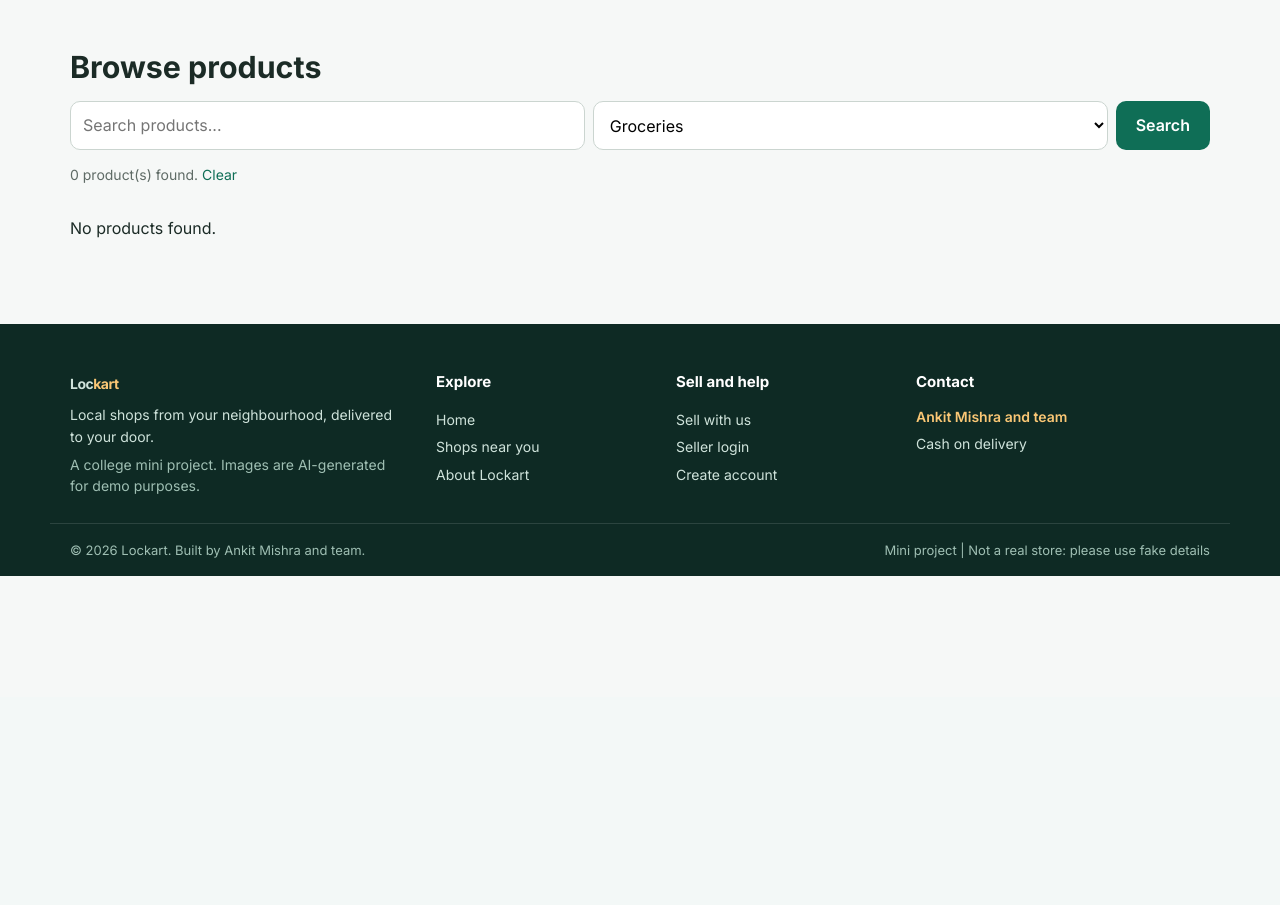
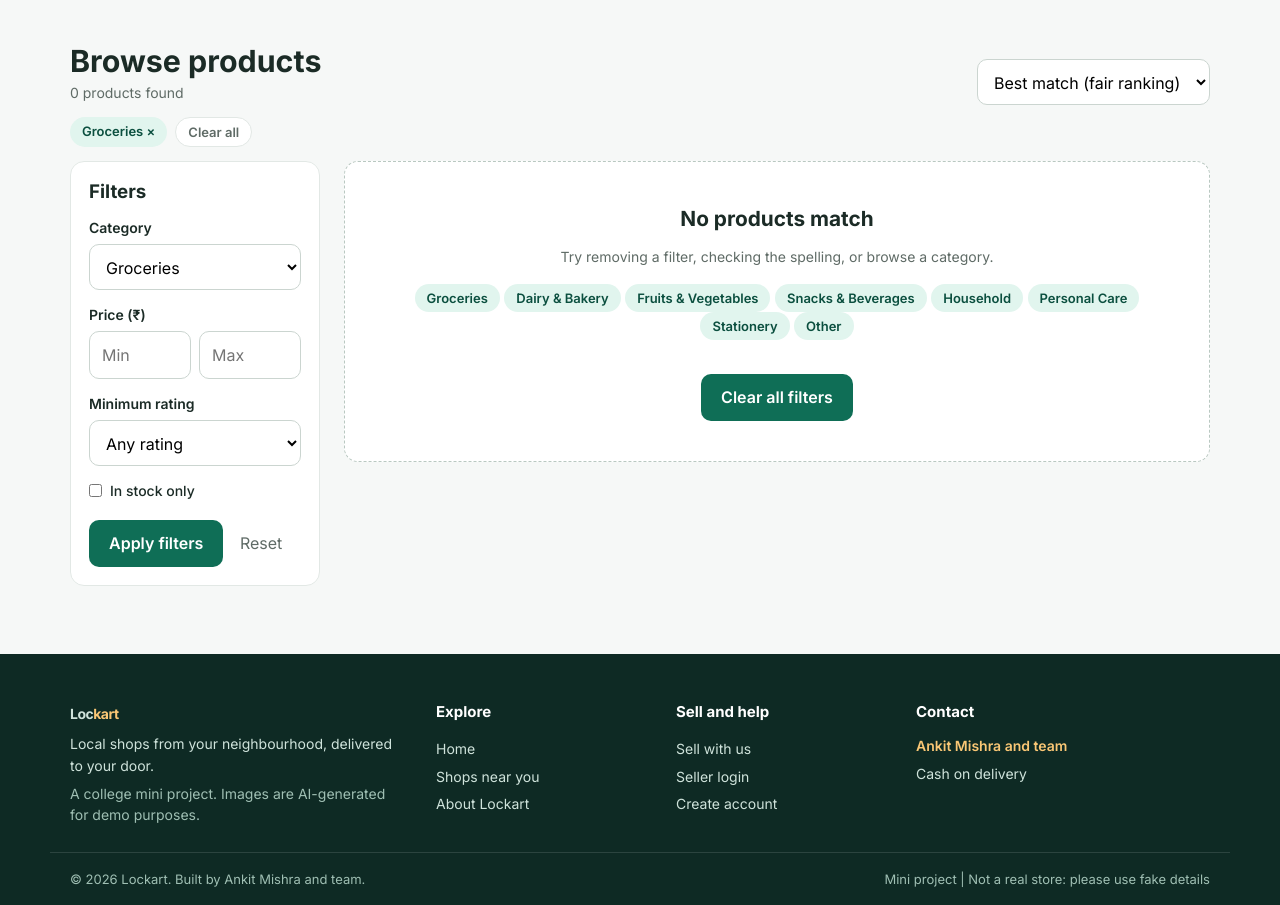
Before and after one commit to AnkitMishra-7018/lockart, a Flask app: page /search?category=Groceries in a window 1280 px wide. Shown: the part 103-1008 px from the top of the page. Before the commit the page ends 679 px from the top, so only its background shows below. Run offline with Flask 3, Linux system fonts and the light colour scheme; data that the repository does not hold is empty.

Commit message:
Search and listing page

```diff
--- a/app.py
+++ b/app.py
@@ -111,62 +111,97 @@ def home():
                            categories=CATEGORY_TILES)
 
 
+PER_PAGE = 12
+SORT_OPTIONS = [("best", "Best match (fair ranking)"), ("price_asc", "Price: low to high"),
+                ("price_desc", "Price: high to low"), ("newest", "Newest"), ("rating", "Top rated")]
+
+
 @app.route("/search")
 def search():
     q = request.args.get("q", "").strip()
-    selected_category = request.args.get("category", "").strip()
-
-    # Build the WHERE part step by step, depending on what the visitor typed
-    conditions = ["p.is_active = 1", "s.status = 'approved'"]
-    params = []
+    category = request.args.get("category", "").strip()
+    category = category if category in CATEGORIES else ""
+    sort = request.args.get("sort", "best")
+    in_stock = request.args.get("in_stock") == "1"
+
+    def number(name):
+        try:
+            return float(request.args.get(name, ""))
+        except ValueError:
+            return None
+
+    min_price, max_price, min_rating = number("min_price"), number("max_price"), number("min_rating")
+    try:
+        page = max(1, int(request.args.get("page", "1")))
+    except ValueError:
+        page = 1
+
+    conditions, params = [], []
     if q:
-        conditions.append("p.product_name LIKE %s")
-        params.append("%" + q + "%")
-    if selected_category in CATEGORIES:
+        conditions.append("(p.product_name LIKE %s OR s.shop_name LIKE %s)")
+        params += ["%" + q + "%", "%" + q + "%"]
+    if category:
         conditions.append("p.category = %s")
-        params.append(selected_category)
-
-    sql = (
-        "SELECT p.product_id, p.product_name, p.category, p.price, p.stock_quantity, "
-        "s.shop_name, "
-        "(SELECT image_path FROM product_images WHERE product_id = p.product_id LIMIT 1), "
-        "(SELECT ROUND(AVG(rating), 1) FROM product_reviews WHERE product_id = p.product_id), "
-        "(SELECT COUNT(*) FROM product_reviews WHERE product_id = p.product_id), "
-        "s.seller_id "
-        "FROM products p JOIN sellers s ON s.seller_id = p.seller_id "
-        "WHERE " + " AND ".join(conditions) + " "
-        "ORDER BY p.created_at DESC"
-    )
+        params.append(category)
+    if min_price is not None:
+        conditions.append("p.price >= %s")
+        params.append(min_price)
+    if max_price is not None:
+        conditions.append("p.price <= %s")
+        params.append(max_price)
+    if in_stock:
+        conditions.append("p.stock_quantity > 0")
+    sql = (PRODUCT_SELECT.replace("AND p.stock_quantity > 0 ", "")
+           + "".join(" AND " + c for c in conditions) + " ORDER BY p.created_at DESC LIMIT 500")
 
     conn = get_connection()
     cursor = conn.cursor()
     cursor.execute(sql, params)
     products = cursor.fetchall()
-
-    # ----- FVRS: rank the sellers for THIS visitor -----
     customer_lat = customer_lon = None
     if "customer_id" in session:
         cursor.execute("SELECT latitude, longitude FROM customers WHERE customer_id = %s",
                        (session["customer_id"],))
-        location = cursor.fetchone()
-        if location and location[0] is not None and location[1] is not None:
-            customer_lat, customer_lon = float(location[0]), float(location[1])
-    ranking = rank_sellers_for_customer(cursor, customer_lat, customer_lon)
-    scores = {r["seller_id"]: r for r in ranking}
-
-    cursor.close()
-    conn.close()
-
-    # Sort: in-stock products first, then by the seller's final FVRS score (highest first).
-    # Python's sort is stable, so equal scores keep the 'newest first' order from SQL.
-    products = sorted(
-        products,
-        key=lambda p: (p[4] <= 0, -scores.get(p[9], {}).get("final_score", 0)),
-    )
-
-    return render_template("search.html", products=products, q=q,
-                           selected_category=selected_category, categories=CATEGORIES,
-                           scores=scores, show_scores=SHOW_FVRS_ON_CARDS)
+        loc = cursor.fetchone()
+        if loc and loc[0] is not None and loc[1] is not None:
+            customer_lat, customer_lon = float(loc[0]), float(loc[1])
+    scores = {r["seller_id"]: r for r in rank_sellers_for_customer(cursor, customer_lat, customer_lon)}
+    cursor.close()
+    conn.close()
+
+    if min_rating is not None:
+        products = [p for p in products if p[7] is not None and p[7] >= min_rating]
+    if sort == "price_asc":
+        products.sort(key=lambda p: p[3])
+    elif sort == "price_desc":
+        products.sort(key=lambda p: -p[3])
+    elif sort == "rating":
+        products.sort(key=lambda p: (-(float(p[7]) if p[7] is not None else 0), -p[8]))
+    elif sort != "newest":
+        sort = "best"            # fair ranking: in stock first, then the shop's FVRS score
+        products.sort(key=lambda p: (p[4] <= 0, -scores.get(p[9], {}).get("final_score", 0)))
+
+    total = len(products)
+    pages = max(1, -(-total // PER_PAGE))
+    page = min(page, pages)
+    items = products[(page - 1) * PER_PAGE: page * PER_PAGE]
+
+    raw = {"q": q, "category": category, "min_price": request.args.get("min_price", "").strip(),
+           "max_price": request.args.get("max_price", "").strip(),
+           "min_rating": request.args.get("min_rating", "").strip(),
+           "in_stock": "1" if in_stock else "", "sort": sort if sort != "best" else ""}
+    args = {k: v for k, v in raw.items() if v}
+    labels = {"q": '"' + q + '"', "category": category, "min_price": "From Rs " + raw["min_price"],
+              "max_price": "Up to Rs " + raw["max_price"], "min_rating": raw["min_rating"] + " stars and up",
+              "in_stock": "In stock only"}
+    chips = [(labels[k], url_for("search", **{x: y for x, y in args.items() if x != k}))
+             for k in labels if k in args]
+    page_links = [(n, url_for("search", **args, page=n)) for n in range(1, pages + 1)]
+
+    return render_template("search.html", products=items, total=total, q=q, args=args, chips=chips,
+                           categories=CATEGORIES, sort=sort if sort else "best", sort_options=SORT_OPTIONS,
+                           page=page, pages=pages, page_links=page_links, scores=scores,
+                           show_scores=SHOW_FVRS_ON_CARDS)
 
 
 @app.route("/shops")
--- a/static/js/main.js
+++ b/static/js/main.js
@@ -33,3 +33,8 @@
   h.addEventListener("mouseleave", reset);
   go(0);
 })();
+(function () {
+  var b = document.getElementById("fbtn"), f = document.getElementById("filters");
+  if (b && f) { b.addEventListener("click", function () { f.classList.toggle("open"); });
+    document.addEventListener("click", function (e) { if (f.classList.contains("open") && !f.contains(e.target) && e.target !== b) f.classList.remove("open"); }); }
+})();
--- a/static/style.css
+++ b/static/style.css
@@ -112,3 +112,23 @@ nav.links{display:none;width:100%;order:4}nav.links.open{display:flex;flex-direc
 .cta{display:flex;justify-content:space-between;align-items:center;gap:16px;flex-wrap:wrap;background:var(--g);color:#fff;border-radius:var(--r);padding:28px 32px;margin-top:36px}
 .cta h2{margin:0}.cta p{margin:4px 0 0;color:#D4EEE5}.cta .btn{background:var(--a);color:#3a2300;margin:0}
 @media(max-width:700px){.hero{height:420px}.slide{align-items:flex-end}.slide-text{width:100%;padding:22px}.bar{grid-template-columns:1fr}}
+.toolbar{display:flex;justify-content:space-between;align-items:flex-end;gap:12px;flex-wrap:wrap;margin-bottom:12px}
+.tools{display:flex;gap:10px;align-items:center}.tools select{margin:0;width:auto;min-width:200px}.tools .small{display:none}
+.chips{display:flex;flex-wrap:wrap;gap:8px;margin-bottom:14px}
+.chip{display:inline-block;background:var(--gl);color:var(--g2);border-radius:16px;padding:4px 12px;font-size:13px;font-weight:600;transition:background .2s}
+.chip:hover{background:#c9ebdf;text-decoration:none}.chip.clear{background:#fff;border:1px solid var(--bd);color:var(--mu)}
+.shop-layout{display:grid;grid-template-columns:250px 1fr;gap:24px;align-items:start}
+.filters{background:#fff;border:1px solid var(--bd);border-radius:var(--r);padding:18px;position:sticky;top:84px}
+.filters h3{margin:0 0 4px}.filters select,.filters input[type=number]{margin-top:5px}.pr{display:flex;gap:8px}.pr input{margin:5px 0 0}
+label.chk{display:flex;gap:8px;align-items:center;font-weight:500}label.chk input{width:auto;margin:0}
+.imgwrap{position:relative}.badges{position:absolute;top:8px;left:8px;display:flex;flex-direction:column;gap:5px;align-items:flex-start}
+.bdg{font-size:11px;font-weight:700;padding:2px 8px;border-radius:8px;color:#fff;background:var(--g)}
+.bdg.new{background:#7a4a00}.bdg.low{background:#B7791F}.bdg.top{background:#5b21b6}.bdg.out{background:#6b7280}
+.prow{display:flex;justify-content:space-between;align-items:center;margin-top:4px}
+.pager{display:flex;justify-content:center;gap:6px;margin:28px 0;flex-wrap:wrap}
+.pager a{padding:7px 13px;border:1px solid var(--bd);border-radius:9px;background:#fff;color:var(--tx);font-weight:600}
+.pager a.on{background:var(--g);color:#fff;border-color:var(--g)}.pager a:hover{text-decoration:none;border-color:var(--g)}
+.empty{background:#fff;border:1px dashed #b9c8c1;border-radius:var(--r);padding:40px;text-align:center}
+@media(max-width:860px){.shop-layout{grid-template-columns:1fr}.tools .small{display:block;margin:0}
+.filters{position:fixed;top:0;left:0;bottom:0;width:290px;max-width:85%;z-index:150;border-radius:0;overflow:auto;transform:translateX(-105%);transition:transform .3s}
+.filters.open{transform:none;box-shadow:0 0 0 100vmax rgba(0,0,0,.45)}}
--- a/templates/_macros.html
+++ b/templates/_macros.html
@@ -1,13 +1,19 @@
 {% macro product_card(p, scores, show_scores) %}
 {% set sc = scores.get(p[9]) %}
 <a class="card" href="/product/{{ p[0] }}">
-  {% if p[6] %}<img src="{{ url_for('static', filename=p[6]) }}" alt="{{ p[1] }}" loading="lazy">{% else %}<div class="no-img">No image</div>{% endif %}
+  <div class="imgwrap">
+    {% if p[6] %}<img src="{{ url_for('static', filename=p[6]) }}" alt="{{ p[1] }}" loading="lazy">{% else %}<div class="no-img">No image</div>{% endif %}
+    <div class="badges">
+      {% if p[4] <= 0 %}<span class="bdg out">Out of stock</span>{% endif %}
+      {% if sc and sc.is_new %}<span class="bdg new">New shop</span>{% endif %}
+      {% if p[4] > 0 and p[4] <= 5 %}<span class="bdg low">Only {{ p[4] }} left</span>{% endif %}
+      {% if p[7] and p[7] >= 4.5 %}<span class="bdg top">Top rated</span>{% endif %}
+    </div>
+  </div>
   <div class="card-body">
     <strong>{{ p[1] }}</strong>
-    <div class="shop">{{ p[5] }}{% if sc and sc.is_new %}<span class="tag-new">New shop</span>{% endif %}</div>
-    <div class="price">&#8377;{{ p[3] }}</div>
-    {% if p[4] > 0 %}<div class="stock ok">In stock</div>{% else %}<div class="stock out">Out of stock</div>{% endif %}
-    {% if p[8] > 0 %}<div class="rating">&#9733; {{ p[7] }} ({{ p[8] }})</div>{% endif %}
+    <div class="shop">{{ p[5] }}</div>
+    <div class="prow"><span class="price">&#8377;{{ p[3] }}</span>{% if p[8] > 0 %}<span class="rating">&#9733; {{ p[7] }} ({{ p[8] }})</span>{% endif %}</div>
     {% if show_scores and sc %}<div class="fvrs">Shop score: {{ sc.final_score }}</div>{% endif %}
   </div>
 </a>
--- a/templates/search.html
+++ b/templates/search.html
@@ -1,18 +1,54 @@
 {% extends "base.html" %}
 {% from "_macros.html" import product_card %}
-{% block title %}Search{% endblock %}
+{% block title %}Browse products{% endblock %}
 {% block main_class %}wide{% endblock %}
 {% block content %}
-<h1>Browse products</h1>
-<form method="GET" action="/search" class="search-bar">
-  <input type="text" name="q" value="{{ q }}" placeholder="Search products...">
-  <select name="category"><option value="">All categories</option>
-    {% for c in categories %}<option value="{{ c }}" {% if selected_category == c %}selected{% endif %}>{{ c }}</option>{% endfor %}
-  </select>
-  <button type="submit">Search</button>
+<form method="GET" action="/search">
+<input type="hidden" name="q" value="{{ q }}">
+<div class="toolbar">
+  <div><h1 style="margin:0">{% if q %}Results for "{{ q }}"{% else %}Browse products{% endif %}</h1>
+    <span class="muted">{{ total }} product{{ '' if total == 1 else 's' }} found</span></div>
+  <div class="tools">
+    <button type="button" id="fbtn" class="small">Filters</button>
+    <select name="sort" onchange="this.form.submit()" aria-label="Sort by">
+      {% for v, l in sort_options %}<option value="{{ v }}" {% if sort == v %}selected{% endif %}>{{ l }}</option>{% endfor %}
+    </select>
+  </div>
+</div>
+{% if chips %}<div class="chips">{% for label, url in chips %}<a class="chip" href="{{ url }}">{{ label }} &times;</a>{% endfor %}<a class="chip clear" href="/search">Clear all</a></div>{% endif %}
+
+<div class="shop-layout">
+  <aside class="filters" id="filters">
+    <h3>Filters</h3>
+    <label>Category</label>
+    <select name="category"><option value="">All categories</option>
+      {% for c in categories %}<option value="{{ c }}" {% if args.get('category') == c %}selected{% endif %}>{{ c }}</option>{% endfor %}</select>
+    <label>Price (&#8377;)</label>
+    <div class="pr"><input type="number" name="min_price" min="0" placeholder="Min" value="{{ args.get('min_price', '') }}">
+      <input type="number" name="max_price" min="0" placeholder="Max" value="{{ args.get('max_price', '') }}"></div>
+    <label>Minimum rating</label>
+    <select name="min_rating"><option value="">Any rating</option>
+      <option value="4" {% if args.get('min_rating') == '4' %}selected{% endif %}>4 stars and up</option>
+      <option value="3" {% if args.get('min_rating') == '3' %}selected{% endif %}>3 stars and up</option></select>
+    <label class="chk"><input type="checkbox" name="in_stock" value="1" {% if args.get('in_stock') %}checked{% endif %}> In stock only</label>
+    <button type="submit">Apply filters</button> <a class="cancel" href="/search">Reset</a>
+  </aside>
+
+  <section>
+    {% if products %}
+      <div class="grid">{% for p in products %}{{ product_card(p, scores, show_scores) }}{% endfor %}</div>
+      {% if pages > 1 %}<nav class="pager" aria-label="Pages">
+        {% if page > 1 %}<a href="{{ page_links[page - 2][1] }}">&lsaquo; Prev</a>{% endif %}
+        {% for n, url in page_links %}<a href="{{ url }}" class="{{ 'on' if n == page else '' }}">{{ n }}</a>{% endfor %}
+        {% if page < pages %}<a href="{{ page_links[page][1] }}">Next &rsaquo;</a>{% endif %}
+      </nav>{% endif %}
+    {% else %}
+      <div class="empty"><h2>No products match</h2>
+        <p class="muted">Try removing a filter, checking the spelling, or browse a category.</p>
+        <p>{% for c in categories %}<a class="chip" href="/search?category={{ c|urlencode }}">{{ c }}</a> {% endfor %}</p>
+        <a class="btn" href="/search">Clear all filters</a></div>
+    {% endif %}
+  </section>
+</div>
 </form>
-<p class="muted">{{ products|length }} product(s){% if q or selected_category %} found. <a href="/search">Clear</a>{% endif %}</p>
-<div class="grid">
-  {% for p in products %}{{ product_card(p, scores, show_scores) }}{% else %}<p>No products found.</p>{% endfor %}
-</div>
 {% endblock %}
```
